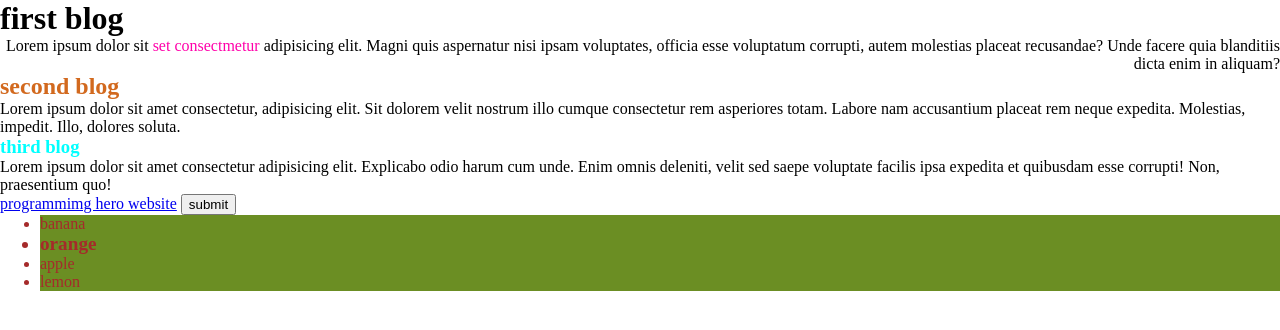
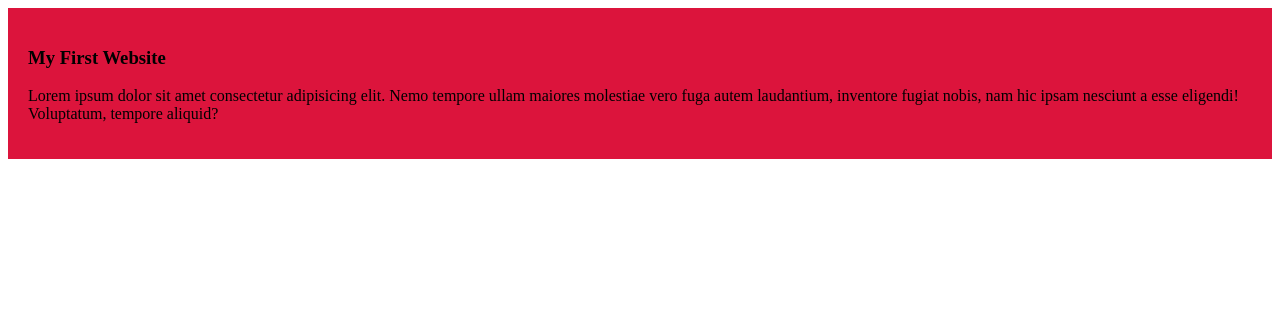
Before and after one commit to mashri-g/my-third-respitory, a plain HTML site: page index.html in a window 1280 px wide. Drawn offline with Linux system fonts and the light colour scheme.

```diff
--- a/MY-THIRD-RESPITORY/BLOG.CSS
+++ /dev/null
@@ -1,7 +0,0 @@
-h3{
-    font-size: 30px;
-    text-decoration: overline;
-}
-.second{
-    display: none;
-}
--- a/index.html
+++ b/index.html
@@ -3,74 +3,17 @@
 <head>
     <meta charset="UTF-8">
     <meta name="viewport" content="width=device-width, initial-scale=1.0">
-    <title>my shelly cooper</title>
-    <link rel="MY-THIRD-RESPITORY" href="MY-THIRD-RESPITORY/BLOG.CSS">
-    <style>
-        *{
-            margin: 0;
-        }
-        #short{
-            text-align:right ;
-
-            border: 10px;
-            border-color: rgb(69, 194, 20);
-        }
-        #embaded{
-            font-size: larger;
-            font-weight: bolder;
-        }
-     /*   p{     color: blue;
-                   background-color: aquamarine;
-                padding: 23px ;
-            width: 50%;     } */
-                li{
-                    color: brown;
-                    background-color: olivedrab;
-                }
-
-                    color: chartreuse;
-                    text-align: :right
-                a,button{
-                    background-color:yellowgreen ;
-                    padding: 10px;
-                }
-                .lor{
-                    color: rgb(255, 0, 170);
-                }
-    </style>
+    <title>my third repitory</title>
+    <link rel="stylesheet" href="styles/vlog.css"
 </head>
 <body>
-    <div ><h1 > first blog</h1>
-        <p id="short">
-            Lorem ipsum dolor sit <span class="lor">set consectmetur</span> adipisicing elit. Magni quis aspernatur
-            nisi ipsam voluptates, officia esse voluptatum corrupti, autem molestias placeat
-             recusandae? Unde facere quia blanditiis dicta enim in aliquam?
-        </p>
+    <div>
+        <h3>My First Website</h3>
+        <p>Lorem ipsum dolor sit amet consectetur adipisicing elit.
+             Nemo tempore ullam maiores molestiae vero fuga autem
+             laudantium, inventore fugiat nobis, nam hic ipsam
+             nesciunt a esse eligendi! Voluptatum, tempore aliquid?</p>
     </div>
-    <div > <h2 style=" color:chocolate"> second blog</h2>
-        <p class="class">
-            Lorem ipsum dolor sit amet consectetur, adipisicing elit.
-             Sit dolorem velit nostrum illo cumque consectetur rem asperiores totam. Labore nam
-             accusantium placeat rem neque expedita. Molestias, impedit. Illo, dolores soluta.
-        </p>
-    </div>
-    <div ><h3 style="color:aqua ;"> third blog </h3>
-        <p class="class">
-            Lorem ipsum dolor sit amet consectetur adipisicing elit. Explicabo odio harum cum unde.
-            Enim omnis deleniti, velit sed saepe voluptate facilis ipsa expedita et quibusdam
-            esse corrupti! Non, praesentium quo!
-  </p>
-</div>
-<a href="https://www.google.com/search?gs_ssp=eJzj4tVP1zc0LCsvNi9MqzQyYLRSNagwNjc1TTY3NDM2NzZLNTE1tjKoSDI0Sk5L
-TDYztkhJNTROTfESKCjKTy9KzM3NzEtXyEgtygcA53AVzw&q=programming+hero&oq=&gs_lcrp=EgZjaHJvbWUqDwgAEC4YJxivARjHAR
-jqAjIPCAAQLhgnGK8BGMcBGOoCMgkIARAjGCcY6gIyCQgCECMYJxjqAjIJCAMQIxgnGOoCMgkIBBAjGCcY6gIyCQgFECMYJxjqAjIJCAYQIx
-gnGOoCMgkIBxAjGCcY6gLSAQszMDQ0OTkzajBqN6gCCLACAQ&sourceid=chrome&ie=UTF-8">programmimg hero website</a>
-<button>submit</button>
-<ul>
-    <Li>banana</Li>
-    <Li id="embaded">orange</Li>
-    <Li>apple</Li>
-    <Li>lemon</Li>
-</ul>
+
 </body>
 </html>
--- /dev/null
+++ b/styles/vlog.css
@@ -0,0 +1,4 @@
+div{
+    background-color: crimson;
+    padding:20px;
+}
```
